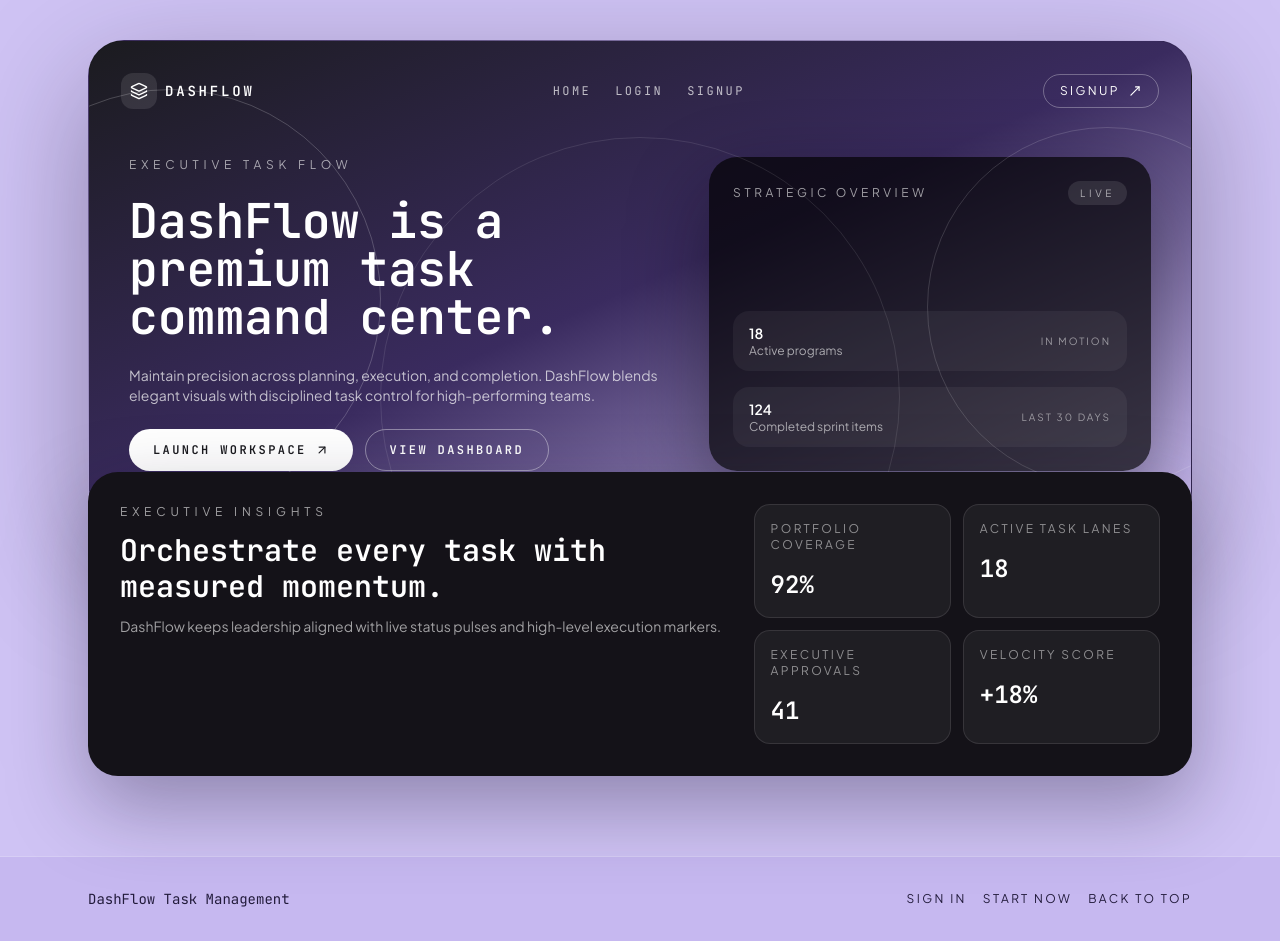
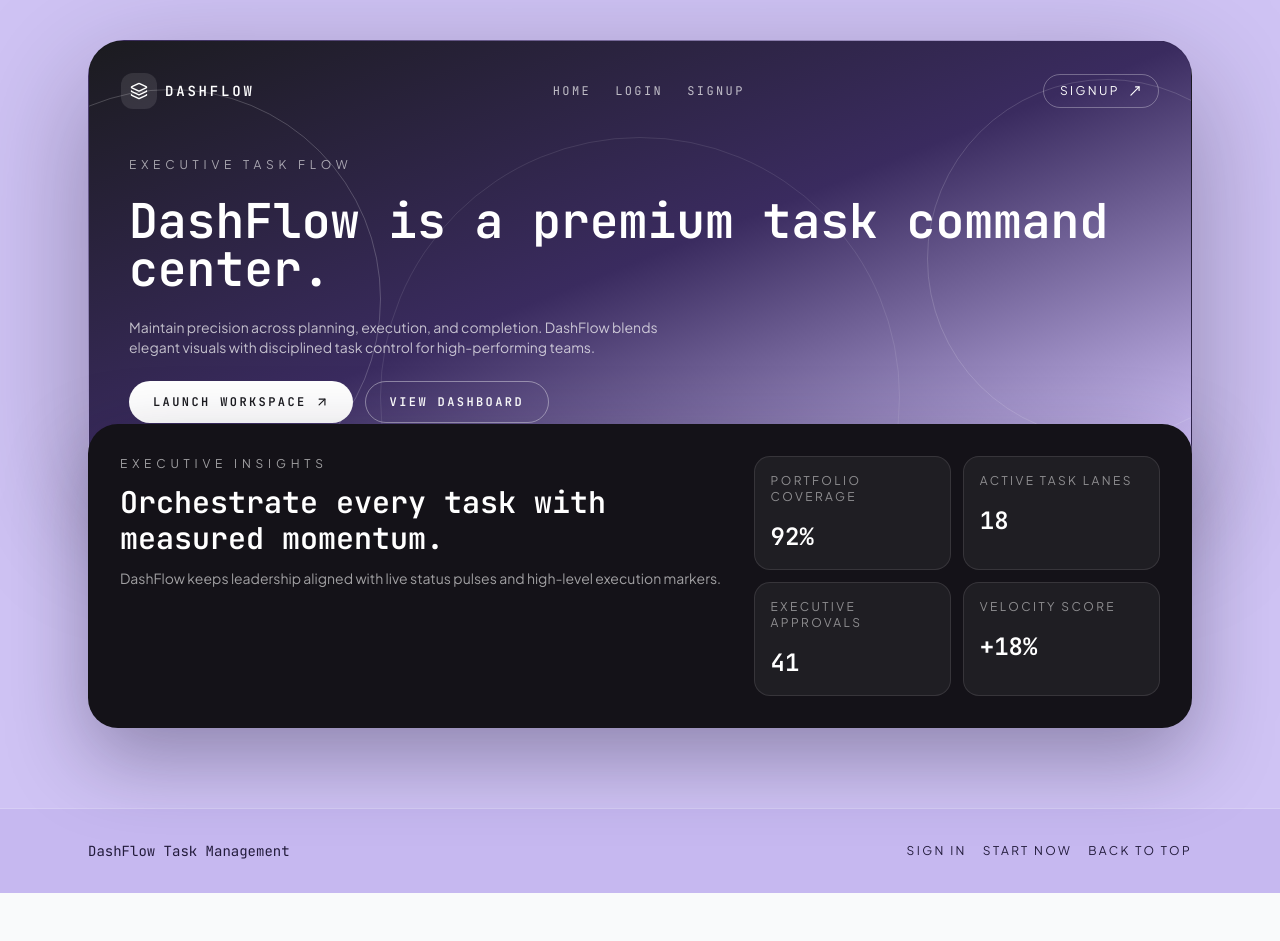
Before and after one commit to Arbab-ofc/DashFlow, a React (Create React App) app in the folder frontend/: page / in a window 1280 px wide. After the commit the page ends 893 px from the top, so only its background shows below. Built offline with nearby package versions, Linux system fonts and the light colour scheme; no server answers.

Commit message:
Remove strategic overview card

```diff
--- a/frontend/src/pages/Home.tsx
+++ b/frontend/src/pages/Home.tsx
@@ -13,7 +13,7 @@ const Home = () => {
 
           <LuxuryHeader />
 
-          <div className="grid gap-10 px-4 pb-8 pt-12 lg:grid-cols-[1.1fr_0.9fr]">
+          <div className="grid gap-10 px-4 pb-8 pt-12">
             <div className="space-y-6 text-white">
               <p className="text-xs uppercase tracking-[0.4em] text-white/60">Executive task flow</p>
               <h1 className="text-4xl font-semibold leading-tight md:text-5xl font-monoDisplay">
@@ -37,27 +37,6 @@ const Home = () => {
                 >
                   View dashboard
                 </Link>
-              </div>
-            </div>
-
-            <div className="flex flex-col justify-between rounded-[28px] bg-black/70 p-6 text-white shadow-[0_30px_80px_rgba(10,8,18,0.45)]">
-              <div className="flex items-center justify-between text-xs uppercase tracking-[0.3em] text-white/60">
-                <span>Strategic overview</span>
-                <span className="rounded-full bg-white/10 px-3 py-1 text-[10px]">Live</span>
-              </div>
-              <div className="mt-8 space-y-4">
-                {[
-                  { label: "Active programs", value: "18", note: "In motion" },
-                  { label: "Completed sprint items", value: "124", note: "Last 30 days" }
-                ].map((item) => (
-                  <div key={item.label} className="flex items-center justify-between rounded-2xl bg-white/5 px-4 py-3">
-                    <div>
-                      <p className="text-sm font-semibold">{item.value}</p>
-                      <p className="text-xs text-white/60">{item.label}</p>
-                    </div>
-                    <span className="text-[10px] uppercase tracking-[0.2em] text-white/50">{item.note}</span>
-                  </div>
-                ))}
               </div>
             </div>
           </div>
```
